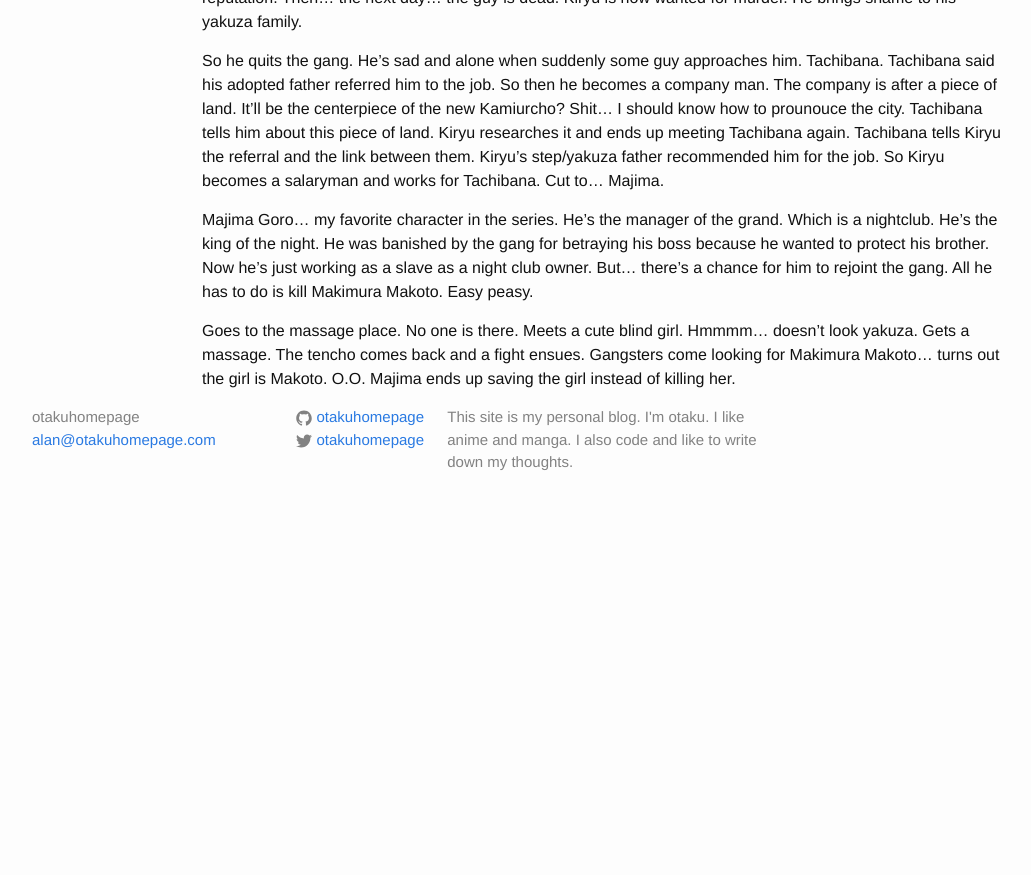
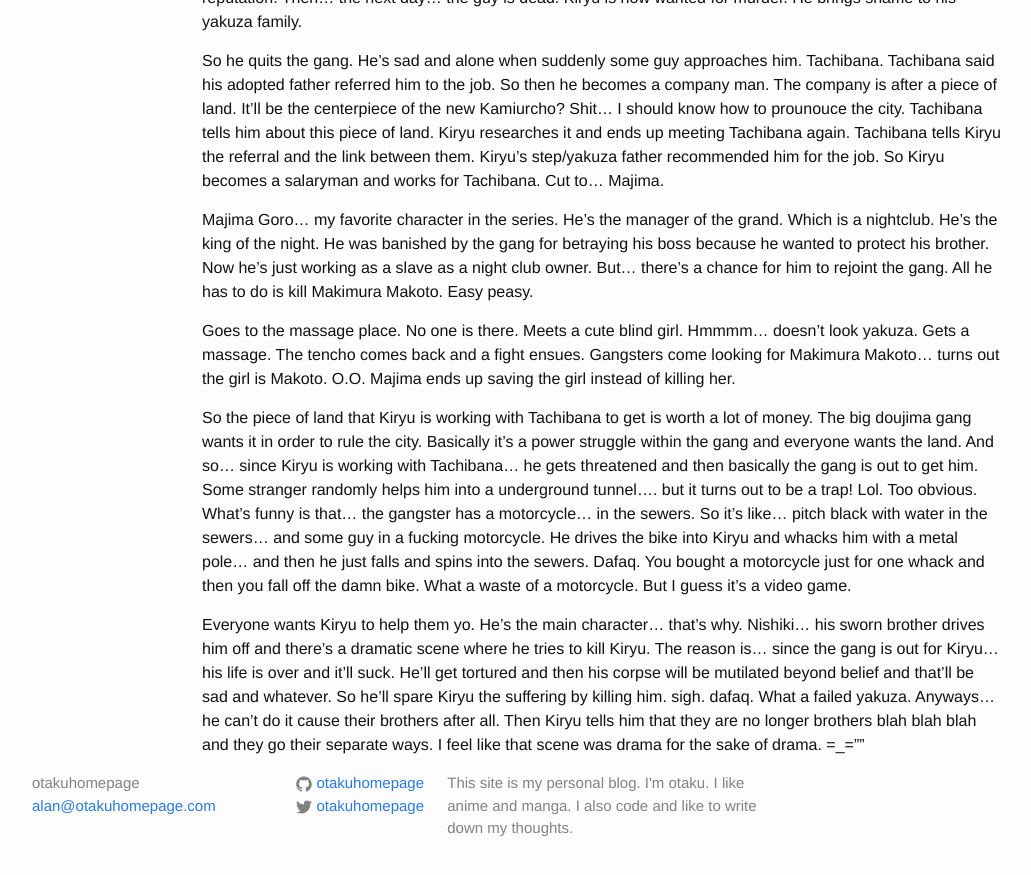
Before and after one commit to otakuhomepage/otakuhomepage.github.io, a Jekyll site: the page built from video games/yakuza-0.md, in a window 1280 px wide and 900 px high, scrolled down 1021 px. Shown: the top 875 px of the window, without its empty margins (238-1269 px from the left). Built offline with Jekyll 4.4.1, drawn with Linux system fonts in a browser that asks for light colours; comment, search, counter and statistics services are not loaded; before the commit the page ends 1555 px from its top, so only the background shows below that.

Commit message:
another two chapters

```diff
--- a/video games/yakuza-0.md
+++ b/video games/yakuza-0.md
@@ -27,3 +27,7 @@ So he quits the gang. He's sad and alone when suddenly some guy approaches him.
 Majima Goro... my favorite character in the series. He's the manager of the grand. Which is a nightclub. He's the king of the night. He was banished by the gang for betraying his boss because he wanted to protect his brother. Now he's just working as a slave as a night club owner. But... there's a chance for him to rejoint the gang. All he has to do is kill Makimura Makoto. Easy peasy.
 
 Goes to the massage place. No one is there. Meets a cute blind girl. Hmmmm... doesn't look yakuza. Gets a massage. The tencho comes back and a fight ensues. Gangsters come looking for Makimura Makoto... turns out the girl is Makoto. O.O. Majima ends up saving the girl instead of killing her.
+
+So the piece of land that Kiryu is working with Tachibana to get is worth a lot of money. The big doujima gang wants it in order to rule the city. Basically it's a power struggle within the gang and everyone wants the land. And so... since Kiryu is working with Tachibana... he gets threatened and then basically the gang is out to get him. Some stranger randomly helps him into a underground tunnel.... but it turns out to be a trap! Lol. Too obvious. What's funny is that... the gangster has a motorcycle... in the sewers. So it's like... pitch black with water in the sewers... and some guy in a fucking motorcycle. He drives the bike into Kiryu and whacks him with a metal pole... and then he just falls and spins into the sewers. Dafaq. You bought a motorcycle just for one whack and then you fall off the damn bike. What a waste of a motorcycle. But I guess it's a video game.
+
+Everyone wants Kiryu to help them yo. He's the main character... that's why. Nishiki... his sworn brother drives him off and there's a dramatic scene where he tries to kill Kiryu. The reason is... since the gang is out for Kiryu... his life is over and it'll suck. He'll get tortured and then his corpse will be mutilated beyond belief and that'll be sad and whatever. So he'll spare Kiryu the suffering by killing him. sigh. dafaq. What a failed yakuza. Anyways... he can't do it cause their brothers after all. Then Kiryu tells him that they are no longer brothers blah blah blah and they go their separate ways. I feel like that scene was drama for the sake of drama. =_=""
```
